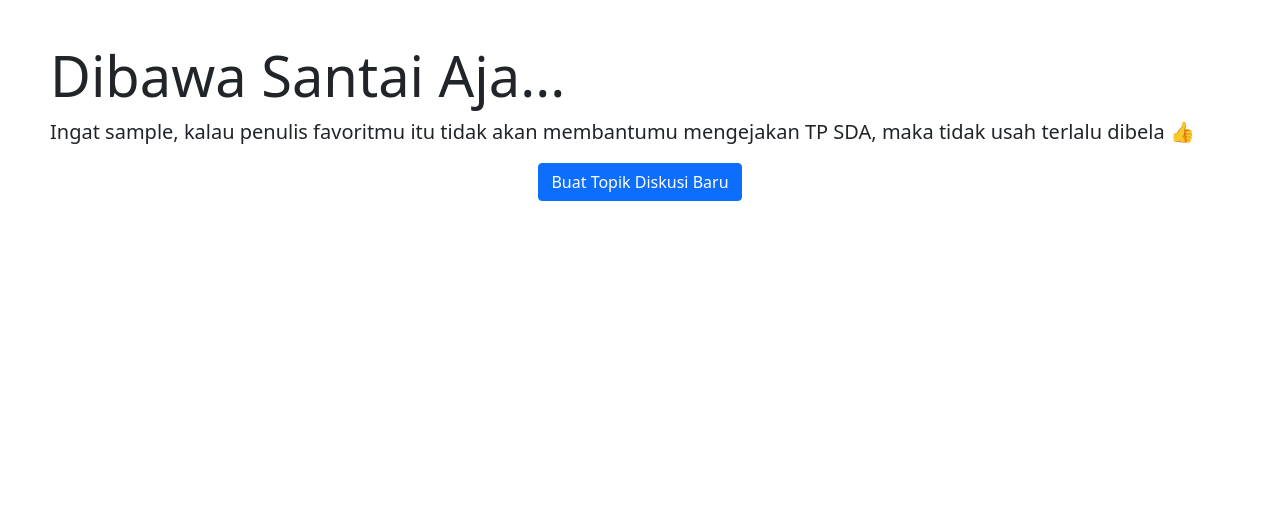
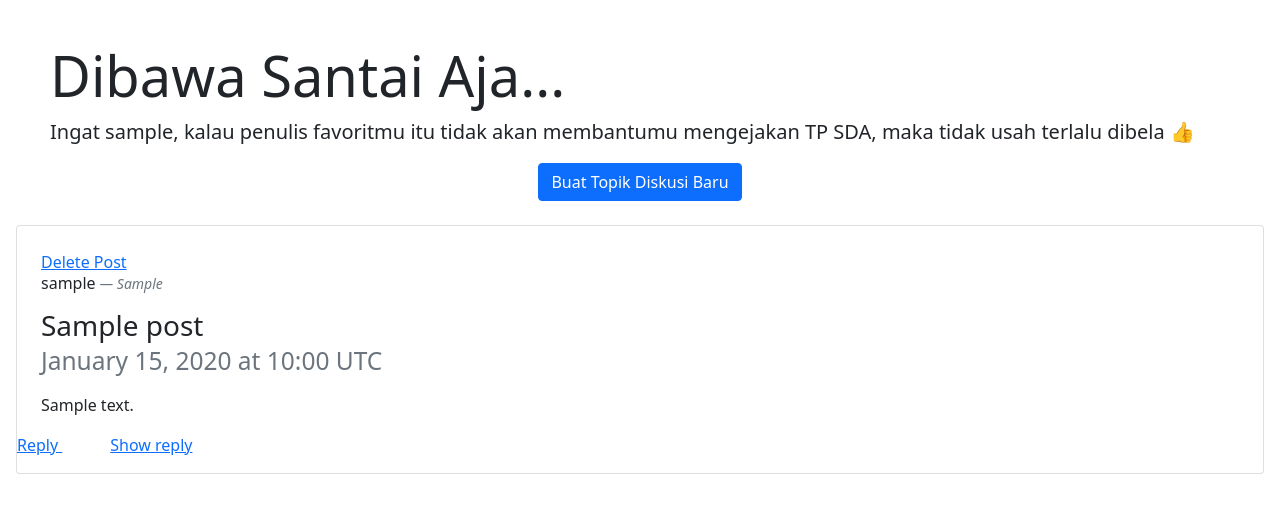
Before and after one commit to pbp-d03/literakarya, a Django app: page /forum/ in a window 1280 px wide. Shown: the part 56-569 px from the top of the page. Run offline with Django 4.2, Linux system fonts and the light colour scheme; a user stored in the database is signed in; data comes from the database, SQL or seed files in the repository; tables that the repository leaves empty hold one stand-in row (values such as "Sample post"); data that the repository does not hold is empty.

Commit message:
Progress fungsionalitas forum

```diff
--- a/forum/models.py
+++ b/forum/models.py
@@ -6,12 +6,12 @@ from django.contrib.auth.models import User
 class Post(models.Model):
     user = models.ForeignKey(User, on_delete=models.CASCADE)
     subject = models.CharField(max_length=255)
-    topic = models.CharField(max_length=255)
+    topic = models.CharField(max_length=255, null=False)
     message = models.TextField()
     date = models.DateTimeField()
 
 class Reply(models.Model):
     user = models.ForeignKey(User, on_delete=models.CASCADE)
-    topic = models.ForeignKey(Post, on_delete = models.CASCADE, related_name="reply")
+    post = models.ForeignKey(Post, on_delete = models.CASCADE, related_name="reply")
     body = models.TextField()
     date = models.DateTimeField()
--- a/forum/templates/forum.html
+++ b/forum/templates/forum.html
@@ -61,7 +61,7 @@
     <div class="form-group">
       <label for="exampleFormControlSelect1">Topik</label>
 
-      <select name="topic" class="form-control" id="topic-list">
+      <select name="topic" class="form-control" id="topic-list" required=True>
         <option>Literasi umum</option>
 
         {% for b in books %}
@@ -73,11 +73,11 @@
 
     <div class="form-group">
       <label for="exampleFormControlTextarea1">Tuliskan pesan anda</label>
-      <textarea name="message"  class="form-control" id="exampleFormControlTextarea1" rows="3"></textarea>
+      <textarea name="message"  class="form-control" id="message" rows="3"></textarea>
     </div>
 
     <p id="post">
-        <a type="submit" class="btn btn-primary btn-lg" href="#" role="button">Post</a>
+        <button type="submit" class="btn btn-primary btn-lg" role="button">Post</button>
     </p>
   </form>
 </div>
@@ -105,6 +105,7 @@
         )
       }
       else{
+        $('#nopost').remove();
         for(let i=0; i<item.length; i++) {
           putPost(item[i]);
           replyPost(item[i]);
@@ -116,20 +117,16 @@
   function putPost(post){
     // put post
     let user_username = JSON.parse(document.getElementById('user_username').textContent);
-    let deleteOption = (user_username === post.fields.user.username)
-                      ?`<h5 class="bi bi-three-dots-vertical" role="button" id="dropdownMenuLink" data-bs-toggle="dropdown" aria-expanded="false" style="float:right"></h5>
-                      <ul class="dropdown-menu" aria-labelledby="dropdownMenuLink">
-                        <li>
-                          <a class="dropdown-item" id="delete-post-${post.pk}" href="delete-post/${post.pk}">
+    let deleteOption = (user_username === post.fields.user)
+                      ?`  <a id="delete-post-${post.pk}" href="delete-post/${post.pk}">
                             Delete Post
                           </a>
-                        </li>
-                      </ul>`
+`
                       : '';
     let replyOption = (!user_username)
                       ? ''
                       : `<a data-bs-toggle="collapse" href="#reply-${post.pk}" role="button" aria-expanded="false" aria-controls="collapseExample">
-                          <i class="icon bi bi-reply" style="color:#000"></i>
+                          Reply
                         </a>`;
 
     $("#posts").prepend(
@@ -138,7 +135,7 @@
           <div class="card-body px-4 pt-3 pb-3">
             <div>
               ${deleteOption}
-              <h6>${post.fields.user.username} <small class="text-muted"><i>  —  ${post.fields.topic}</i></small></h6>
+              <h6>${post.fields.user} <small class="text-muted"><i>  —  ${post.fields.topic}</i></small></h6>
             </div>
             <h3 class="card-title pt-2">
               ${post.fields.subject}<br>
@@ -151,12 +148,12 @@
             ${replyOption}
 
             <a data-bs-toggle="collapse" href="#reply-post-${post.pk}" role="button" aria-expanded="false" class="collapsed mx-5">
-              <i class="icon bi bi-eye if-collapsed" style="color:#000"></i>
-              <i class="icon bi bi-eye-slash if-not-collapsed" style="color:#000"></i>
+              Show reply
             </a>
           </div>
 
           <div class="collapse mt-2 mx-4" id="reply-${post.pk}">
+            {% csrf_token %}
             <form method="POST" id="add-reply-${post.pk}">
               <textarea type="text" name="reply-body-${post.pk}" id="reply-body-${post.pk}" class="form-control" required></textarea>
               <button class="btn btn-dark" type="submit" style="margin-top: 10px"> add reply </button>
@@ -190,21 +187,17 @@
 
     // put reply
     let user_username = JSON.parse(document.getElementById('user_username').textContent);
-    let deleteOption = (user_username === reply.fields.user.username)
-                      ?`<h5 class="bi bi-three-dots-vertical" role="button" id="dropdownMenuLink" data-bs-toggle="dropdown" aria-expanded="false" style="float:right"></h5>
-                        <ul class="dropdown-menu" aria-labelledby="dropdownMenuLink">
-                          <li>
+    let deleteOption = (user_username === reply.fields.user)
+                      ?`
                             <a class="dropdown-item" id="delete-reply-${reply.pk}" href="delete-reply/${reply.pk}")">
                               Delete reply
-                            </a>
-                          </li>
-                        </ul>`
+                            </a>`
                       : '';
     $(`#reply-post-${reply.fields.post}`).append(
       `<div class="card-body mt-2 px-3 pt-3 border-top" id="reply-${reply.pk}">
         <div class="mx-4">
           ${deleteOption}
-          <h6>${reply.fields.user.username}</h6>
+          <h6>${reply.fields.user}</h6>
           <small class="date-info text-muted">${reply.fields.date}</small>
           <p class="pt-2">${reply.fields.body}</p>
           </div>
--- a/forum/urls.py
+++ b/forum/urls.py
@@ -1,7 +1,7 @@
 from django.urls import path, include
 from forum.views import show_forum, add_post, add_reply, delete_post, delete_reply, get_posts_json, get_replies_json
 
-app_name = "book_page"
+app_name = "forum"
 
 urlpatterns = [
     path('', show_forum,name="show_forum"),
--- a/forum/views.py
+++ b/forum/views.py
@@ -1,5 +1,6 @@
-from django.http import JsonResponse
+from django.http import HttpResponseRedirect, JsonResponse
 from django.shortcuts import redirect, render
+from django.urls import reverse
 from book_page.models import Book
 from .models import Post, Reply
 from django.views.decorators.csrf import csrf_exempt
@@ -23,7 +24,7 @@ def get_posts_json(request):
         data.append({
             "pk" : post.pk,
             "fields" : {
-                "user" : post.user,
+                "user" : post.user.username,
                 "subject" : post.subject,
                 "topic" : post.topic,
                 "message" : post.message,
@@ -32,16 +33,16 @@ def get_posts_json(request):
         })
     return JsonResponse(data,safe=False)
 
-def get_replies_json(request):
+def get_replies_json(request, id):
     data = []
-    replies = Reply.objects.all()
+    replies = Reply.objects.filter(post=id)
 
     for reply in replies:
         data.append({
             "pk" : reply.pk,
             "fields" : {
-                "user" : reply.user,
-                "topic" : reply.topic,
+                "user" : reply.user.username,
+                "post" : reply.post.id,
                 "body" : reply.body,
                 "date" : reply.date.strftime("%B %d, %Y at %H:%M %Z")
             }
@@ -55,7 +56,7 @@ def add_post(request):
         # ambil dari form
         op = request.user # op = original poster
         judul = request.POST.get('subject')
-        kategori = request.POST.get('topik')
+        kategori = request.POST.get('topic')
         pesan = request.POST.get('message')
         tanggal = timezone.now()
 
@@ -72,7 +73,7 @@ def add_post(request):
         return JsonResponse({
             "pk" : new_post.pk,
             "fields" : {
-                "user" : new_post.user,
+                "user" : new_post.user.username,
                 "subject" : new_post.subject,
                 "topic" : new_post.topic,
                 "message" : new_post.message,
@@ -92,17 +93,16 @@ def add_reply(request, id):
         # buat dan save reply
         new_reply = Reply(
             user = penanggap,
-            topic = unggahan,
+            post = unggahan,
             body = komentar,
             date = tanggal
         )
         new_reply.save()
-
         return JsonResponse({
             "pk" : new_reply.pk,
             "fields" : {
-                "user" : new_reply.user,
-                "topic" : new_reply.topic,
+                "user" : new_reply.user.username,
+                "post" : new_reply.post.id,
                 "body" : new_reply.body,
                 "date" : new_reply.date.strftime("%B %d, %Y at %H:%M %Z")
             }
@@ -111,9 +111,9 @@ def add_reply(request, id):
 def delete_post(request, id):
     post = Post.objects.get(pk=id)
     post.delete()
-    return redirect('forum:show_forum')
+    return HttpResponseRedirect(reverse('forum:show_forum'))
 
 def delete_reply(request, id):
     reply = Reply.objects.get(pk=id)
     reply.delete()
-    return redirect('forum:show_forum')
+    return HttpResponseRedirect(reverse('forum:show_forum'))
```
Also changed, not shown: forum/migrations/0005_rename_topic_reply_post.py (added).
